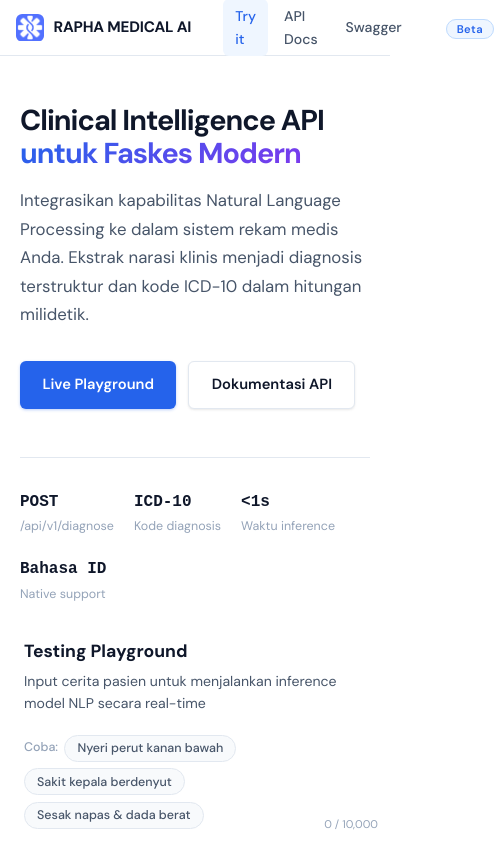
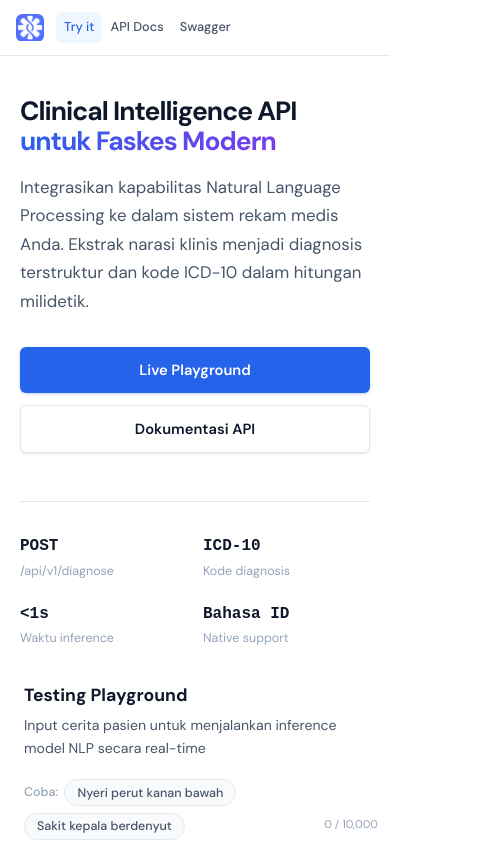
Before and after one commit to pejuangvscode/nlp_app_uas, a React (Vite) app in the folder frontend/: page / in a window 390 px wide. Shown: the top 844 px of the page, 494 px wide, since content can reach past the window. Built offline with nearby package versions, Linux system fonts and the light colour scheme.

Commit message:
update: responsive design

```diff
--- a/frontend/src/index.css
+++ b/frontend/src/index.css
@@ -575,12 +575,39 @@
   .docs-sidebar { display: none; }
 }
 @media (max-width: 640px) {
-  .hero { padding: 3rem 1.25rem 2rem; }
-  .hero-title { font-size: 1.8rem; }
+  .nav-inner { gap: 0.75rem; padding: 0 1rem; justify-content: space-between; }
+  .nav-brand span { display: none; } /* Hide text, keep logo on mobile */
+  .nav-links { gap: 0; }
+  .nav-link { padding: 0.35rem 0.5rem; font-size: 0.8rem; }
+  .nav-badge { display: none; }
+
+  .hero { padding: 2.5rem 1.25rem 2rem; }
+  .hero-title { font-size: 1.65rem; }
+  .hero-cta { flex-direction: column; width: 100%; gap: 0.75rem; }
+  .hero-cta .btn { width: 100%; justify-content: center; }
+
   .form-card { padding: 1.25rem; }
-  .result-header { padding: 1.1rem 1.25rem; }
+
+  .result-header {
+    padding: 1.1rem 1.25rem;
+    flex-direction: column;
+    align-items: flex-start;
+    gap: 1.25rem;
+  }
+  .confidence-gauge { align-items: flex-start; width: 100%; }
+  .confidence-bar-track { max-width: 200px; }
+
   .result-body { padding: 1.1rem 1.25rem; }
-  .result-footer { padding: .75rem 1.25rem; flex-direction: column; align-items: flex-start; }
-  .hero-stats { gap: 1.25rem; }
-  .nav-inner { padding: 0 1rem; }
+  .result-footer { padding: .75rem 1.25rem; flex-direction: column; align-items: stretch; }
+
+  .pred-info { flex-direction: column; align-items: flex-start; gap: 0.2rem; }
+  .pred-name { flex-wrap: wrap; }
+  .pred-pct { align-self: flex-end; margin-top: -1.2rem; }
+
+  .hero-stats {
+    display: grid;
+    grid-template-columns: 1fr 1fr;
+    gap: 1.25rem 1rem;
+  }
+  .btn-reset { width: 100%; justify-content: center; }
 }
```
